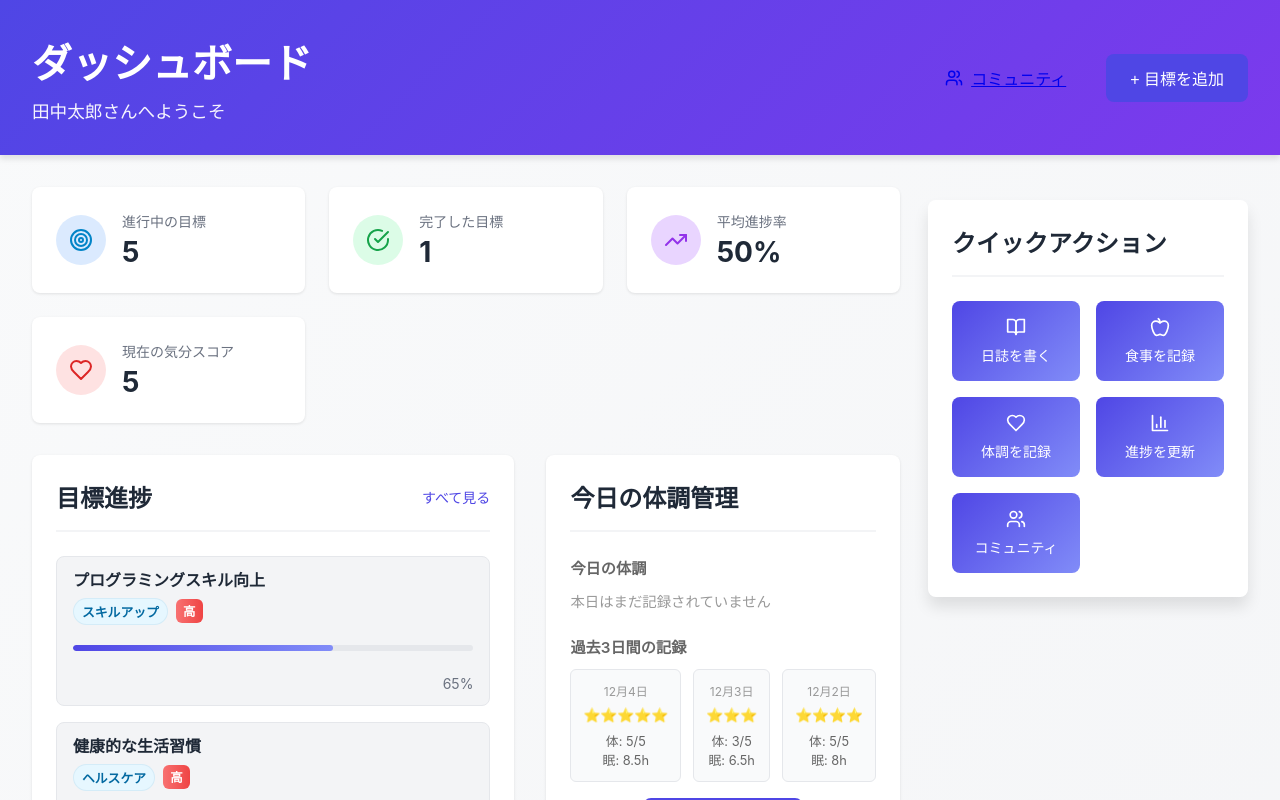
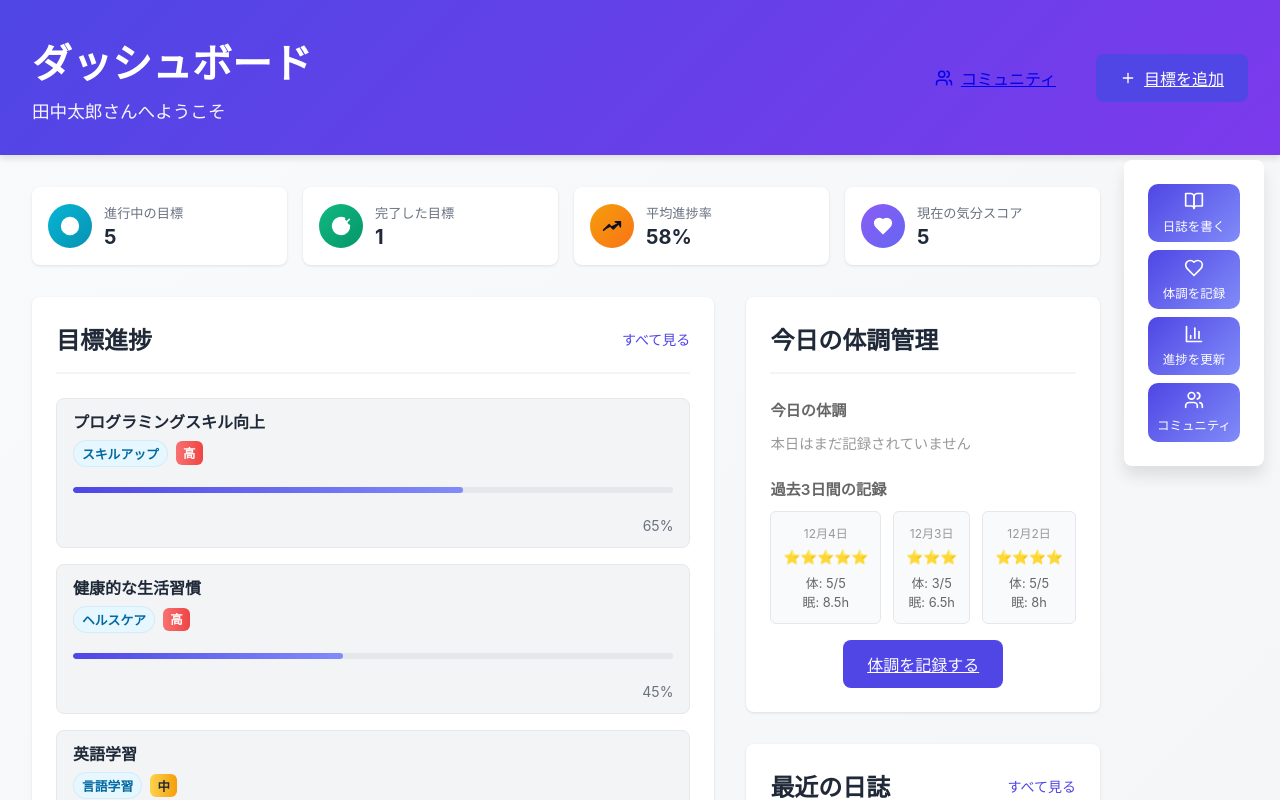
Before and after one commit to fca-koki-maeda/Team-C-Goal-App, a React (Vite) app: page / in a window 1280 px wide. Shown: the top 800 px of the page. Built offline with nearby package versions, Linux system fonts and the light colour scheme.

Commit message:
クイックアクションの位置やサイズを修正する

```diff
--- a/src/components/Dashboard.tsx
+++ b/src/components/Dashboard.tsx
@@ -10,6 +10,7 @@ import {
   Users,
   CheckCircle,
   Clock,
+  Plus,
 } from 'lucide-react';
 import { Goal, HealthMetrics, Journal } from '../types';
 import '../styles/dashboard.css';
@@ -43,7 +44,10 @@ export const Dashboard: React.FC<DashboardProps> = ({
             <Users size={18} />
             <span>コミュニティ</span>
           </Link>
-          <button className="btn btn-primary">+ 目標を追加</button>
+          <Link to="/add-goal" className="btn btn-primary" title="目標を追加">
+            <Plus size={16} />
+            <span>目標を追加</span>
+          </Link>
         </div>
       </header>
 
@@ -144,9 +148,21 @@ interface StatCardProps {
 }
 
 const StatCard: React.FC<StatCardProps> = ({ icon, label, value, color }) => {
+  // color -> stat-icon クラスマッピング
+  const colorClass =
+    color === 'blue'
+      ? 'emoji-inprogress'
+      : color === 'green'
+      ? 'emoji-completed'
+      : color === 'purple'
+      ? 'emoji-average'
+      : color === 'red'
+      ? 'emoji-mood'
+      : '';
+
   return (
     <div className={`stat-card stat-card-${color}`}>
-      <div className="stat-icon">{icon}</div>
+      <div className={`stat-icon ${colorClass}`}>{icon}</div>
       <div className="stat-content">
         <p className="stat-label">{label}</p>
         <p className="stat-value">{value}</p>
@@ -393,7 +409,6 @@ const RecentJournals: React.FC<RecentJournalsProps> = ({ journals }) => {
 const QuickActions: React.FC = () => {
   const actions = [
     { icon: <BookOpen size={20} />, label: '日誌を書く', href: '/journals' },
-    { icon: <Apple size={20} />, label: '食事を記録', href: '/meals' },
     { icon: <Heart size={20} />, label: '体調を記録', href: '/health' },
     { icon: <BarChart3 size={20} />, label: '進捗を更新', href: '/progress' },
     { icon: <Users size={20} />, label: 'コミュニティ', href: '/social' },
@@ -415,12 +430,11 @@ const QuickActions: React.FC = () => {
 function calculateStats(goals: Goal[], healthMetrics: HealthMetrics[]) {
   const activeGoals = goals.filter((g) => g.status === 'active');
   const completedGoals = goals.filter((g) => g.status === 'completed');
+
+  // 全ての目標の進捗平均を表示するよう変更（追加された目標も反映されます）
   const averageProgress =
-    activeGoals.length > 0
-      ? Math.round(
-          activeGoals.reduce((sum, g) => sum + g.progress, 0) /
-            activeGoals.length
-        )
+    goals.length > 0
+      ? Math.round(goals.reduce((sum, g) => sum + (g.progress || 0), 0) / goals.length)
       : 0;
 
   const latestHealth = healthMetrics[healthMetrics.length - 1];
@@ -433,5 +447,4 @@ function calculateStats(goals: Goal[], healthMetrics: HealthMetrics[]) {
     currentMoodScore,
   };
 }
-
 export default Dashboard;
--- a/src/styles/dashboard.css
+++ b/src/styles/dashboard.css
@@ -103,7 +103,7 @@ body {
 /* ========== メインコンテンツ ========== */
 .dashboard-main {
   padding: 2rem;
-  padding-right: 380px;
+  padding-right: 180px; /* 以前は 380px -> 右端スペースを縮小 */
   max-width: 1400px;
   margin: 0 auto;
 }
@@ -115,17 +115,17 @@ body {
 
 .stats-grid {
   display: grid;
-  grid-template-columns: repeat(auto-fit, minmax(250px, 1fr));
-  gap: 1.5rem;
+  grid-template-columns: repeat(auto-fit, minmax(180px, 1fr)); /* 幅を小さくして1行に収めやすく */
+  gap: 1rem;
 }
 
 .stat-card {
   background: white;
   border-radius: var(--border-radius);
-  padding: 1.5rem;
+  padding: 1rem; /* パディングを小さく */
   display: flex;
   align-items: center;
-  gap: 1rem;
+  gap: 0.75rem;
   box-shadow: var(--shadow);
   transition: all 0.3s ease;
 }
@@ -139,29 +139,36 @@ body {
   display: flex;
   align-items: center;
   justify-content: center;
-  width: 50px;
-  height: 50px;
+  width: 44px;
+  height: 44px;
   border-radius: 50%;
+  flex-shrink: 0;
+  font-size: 20px;     /* 絵文字サイズ */
+  line-height: 1;
+  color: white;
+  background: var(--gray-light); /* フォールバック色 */
 }
 
-.stat-card-blue .stat-icon {
-  background-color: #dbeafe;
-  color: #0284c7;
+/* SVG/アイコンは親の color を継承して表示 */
+.stat-icon svg {
+  width: 20px;
+  height: 20px;
+  color: inherit;
+  fill: currentColor;
 }
 
-.stat-card-green .stat-icon {
-  background-color: #dcfce7;
-  color: #16a34a;
+.stat-icon.emoji-inprogress {
+  background: linear-gradient(135deg, #06b6d4, #0891b2); /* シアン系 */
 }
-
-.stat-card-purple .stat-icon {
-  background-color: #e9d5ff;
-  color: #9333ea;
+.stat-icon.emoji-completed {
+  background: linear-gradient(135deg, #10b981, #059669); /* 緑系 */
 }
-
-.stat-card-red .stat-icon {
-  background-color: #fee2e2;
-  color: #dc2626;
+.stat-icon.emoji-average {
+  background: linear-gradient(135deg, #f59e0b, #f97316); /* 黄〜橙系 */
+  color: #0b1220;
+}
+.stat-icon.emoji-mood {
+  background: linear-gradient(135deg, #8b5cf6, #6366f1); /* 紫系 */
 }
 
 .stat-content {
@@ -169,13 +176,13 @@ body {
 }
 
 .stat-label {
-  font-size: 0.875rem;
+  font-size: 0.825rem;
   color: var(--gray-color);
-  margin-bottom: 0.25rem;
+  margin-bottom: 0.2rem;
 }
 
 .stat-value {
-  font-size: 1.75rem;
+  font-size: 1.25rem; /* 小さめに調整 */
   font-weight: 700;
   color: var(--dark-color);
 }
@@ -493,10 +500,10 @@ body {
 /* ========== クイックアクション ========== */
 #quick-actions-section {
   position: fixed;
-  right: 2rem;
-  top: 200px;
-  width: 320px;
-  max-height: calc(100vh - 220px);
+  right: 1rem; /* 端に寄せる */
+  top: 160px;
+  width: 140px; /* 幅を縮める */
+  max-height: calc(100vh - 180px);
   overflow-y: auto;
   z-index: 100;
   box-shadow: var(--shadow-lg);
@@ -504,8 +511,8 @@ body {
 
 .quick-actions {
   display: grid;
-  grid-template-columns: repeat(2, 1fr);
-  gap: 1rem;
+  grid-template-columns: 1fr; /* 縦1列にする */
+  gap: 0.5rem;
 }
 
 .quick-action-btn {
@@ -513,15 +520,15 @@ body {
   flex-direction: column;
   align-items: center;
   justify-content: center;
-  gap: 0.5rem;
-  padding: 1rem;
+  gap: 6px;
+  padding: 0.45rem 0.5rem; /* 小さめに */
   background: linear-gradient(135deg, var(--primary-color), var(--primary-light));
   color: white;
-  border-radius: var(--border-radius);
+  border-radius: 10px;
   text-decoration: none;
-  transition: all 0.3s ease;
+  transition: all 0.2s ease;
   font-weight: 500;
-  font-size: 0.875rem;
+  font-size: 0.78rem; /* 小さめにして改行を防止 */
   border: none;
   cursor: pointer;
 }
@@ -536,6 +543,15 @@ body {
   display: flex;
   align-items: center;
   justify-content: center;
+}
+
+/* ラベルの改行防止と省略 */
+.quick-action-btn span {
+  white-space: nowrap;
+  overflow: hidden;
+  text-overflow: ellipsis;
+  display: block;
+  max-width: 100%;
 }
 
 /* ========== 空状態 ========== */
@@ -591,3 +607,20 @@ body {
     grid-column: 1 / -1;
   }
 }
+
+/* さらに安全のため quick actions の見出しテキストを非表示 */
+#quick-actions-section h1,
+#quick-actions-section h2,
+#quick-actions-section h3,
+#quick-actions-section .quick-actions-title,
+#quick-actions-section .title,
+#quick-actions-section .label {
+  display: none;
+}
+
+/* quick actions 内の見出し境界線を消す（水平線を削除） */
+#quick-actions-section .card-header {
+  border-bottom: none;
+  padding-bottom: 0;
+  margin-bottom: 0;
+}
```
